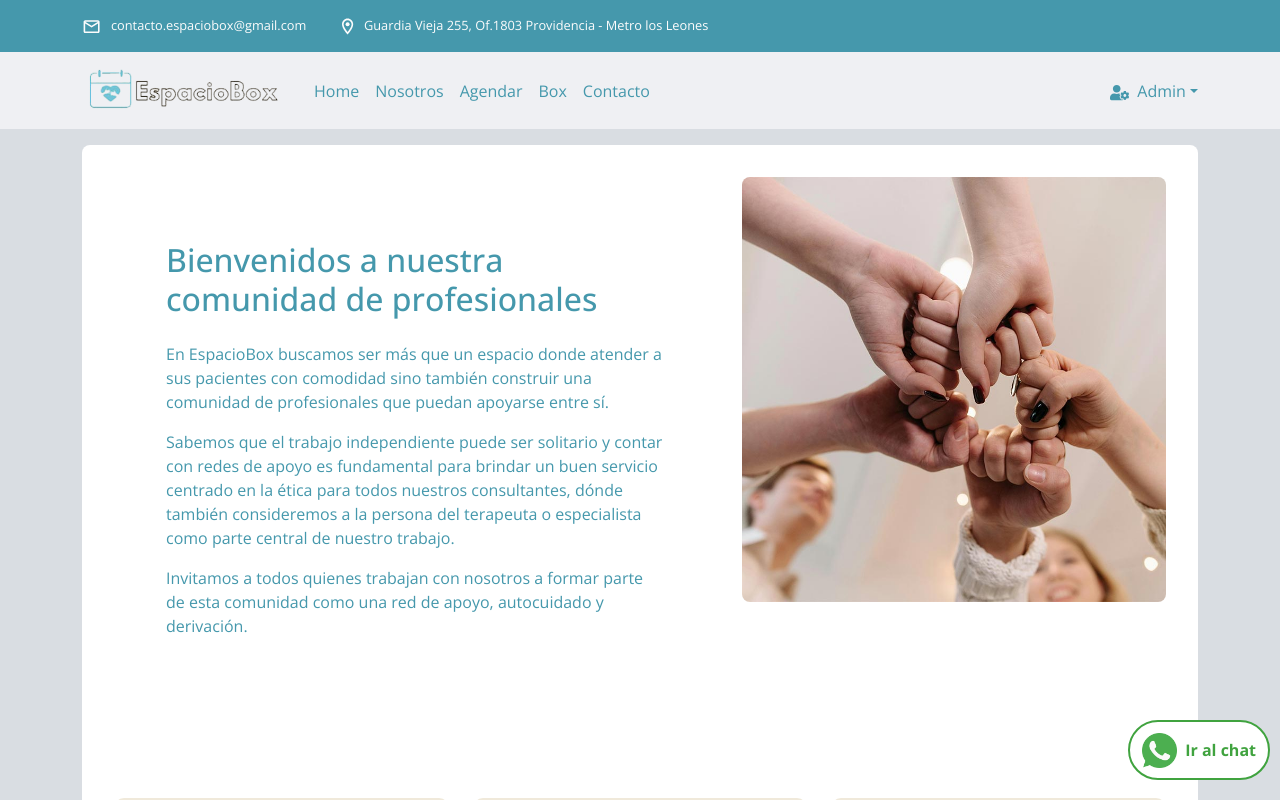
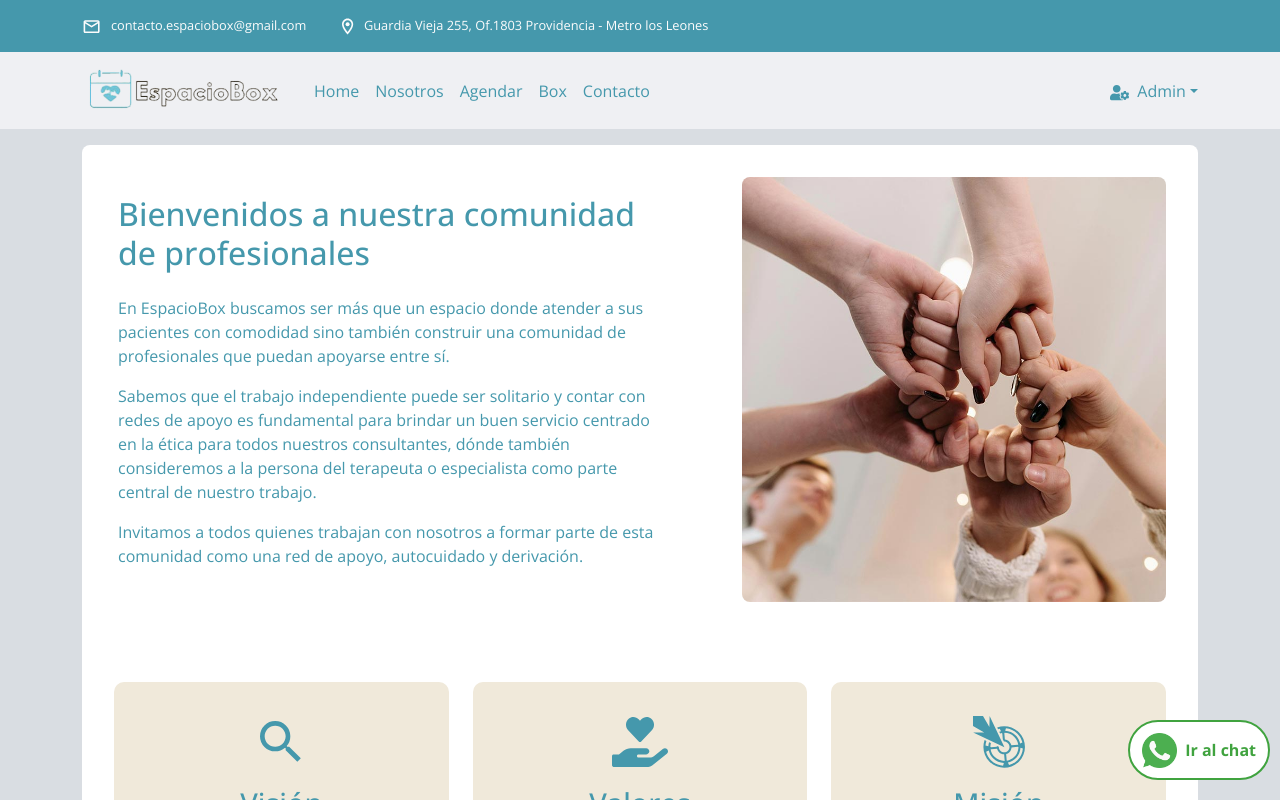
Before and after one commit to ssalinascalibar/espacio-box-noLogin, a React (Vite) app: page /nosotros in a window 1280 px wide. Shown: the top 800 px of the page. Built offline with nearby package versions, Linux system fonts and the light colour scheme.

Commit message:
mod abut image style responsive

```diff
--- a/src/features/about/About.jsx
+++ b/src/features/about/About.jsx
@@ -42,21 +42,21 @@ export default function About() {
               </Col>
             </Row>
             <Row>
-              <Col lg={4}>
+              <Col md={4} lg={4}>
                 <div className="values-about">
                   <MdSearch />
                   <h5>Visión</h5>
                   <p>Lorem ipsum dolor sit amet consectetur adipisicing elit. Saepe atque, tempore necessitatibus cum illum quam a aperiam quaerat iste laborum aliquid rem est mollitia ab nulla rerum ullam! Quae, quisquam?</p>
                 </div>
               </Col>
-              <Col lg={4}>
+              <Col md={4} lg={4}>
                 <div className="values-about">
                   <FaHandHoldingHeart />
                   <h5>Valores</h5>
                   <p>Lorem ipsum dolor sit amet consectetur adipisicing elit. Saepe atque, tempore necessitatibus cum illum quam a aperiam quaerat iste laborum aliquid rem est mollitia ab nulla rerum ullam! Quae, quisquam?</p>
                 </div>
               </Col>
-              <Col lg={4}>
+              <Col md={4} lg={4}>
                 <div className="values-about">
                   <GiArrowScope />
                   <h5>Misión</h5>
--- a/src/features/about/about.css
+++ b/src/features/about/about.css
@@ -19,6 +19,8 @@
 }
 
 .col-style-about {
+  display: flex;
+  flex-direction: column;
   padding: 1rem;
 }
 
@@ -30,6 +32,7 @@
   }
 
   .col-style-about {
-    padding: 4rem;
+    padding: 0rem 4rem 0 1rem;
+    justify-content: center;
   }
 }
```
